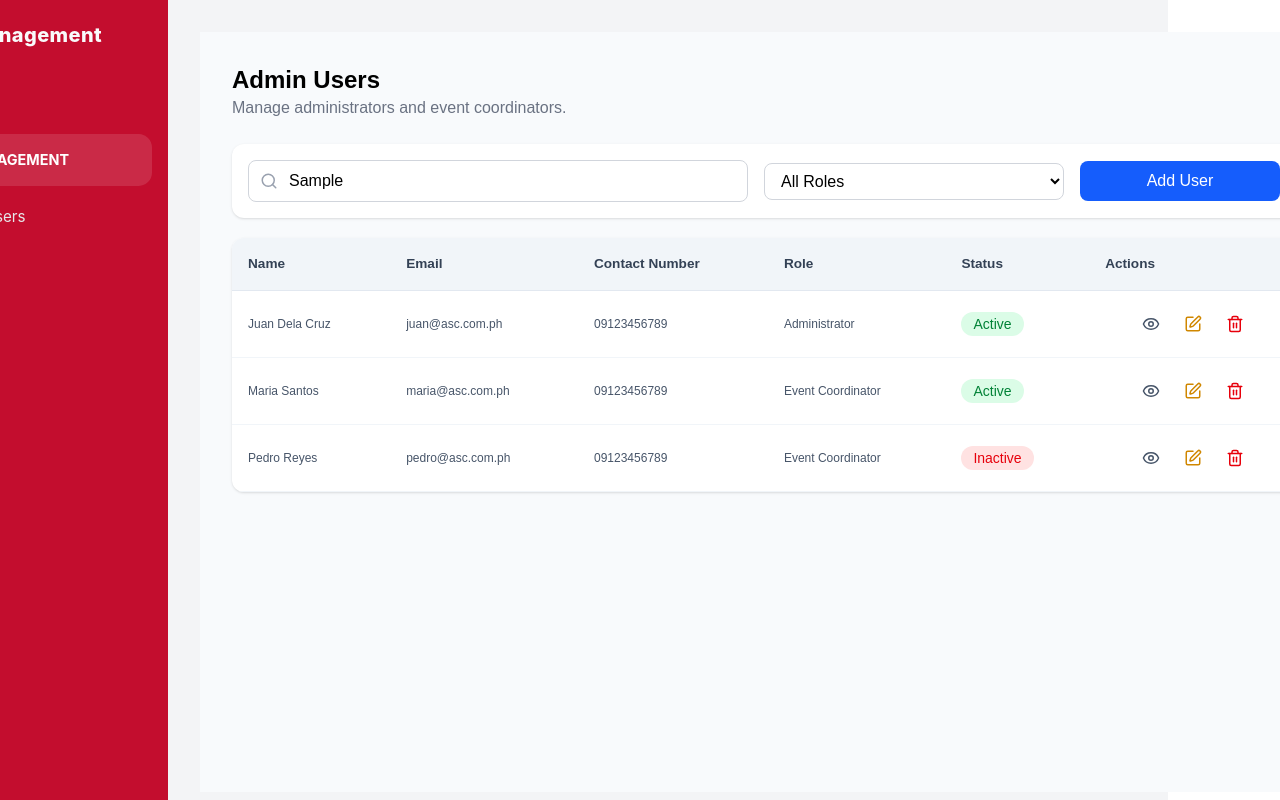
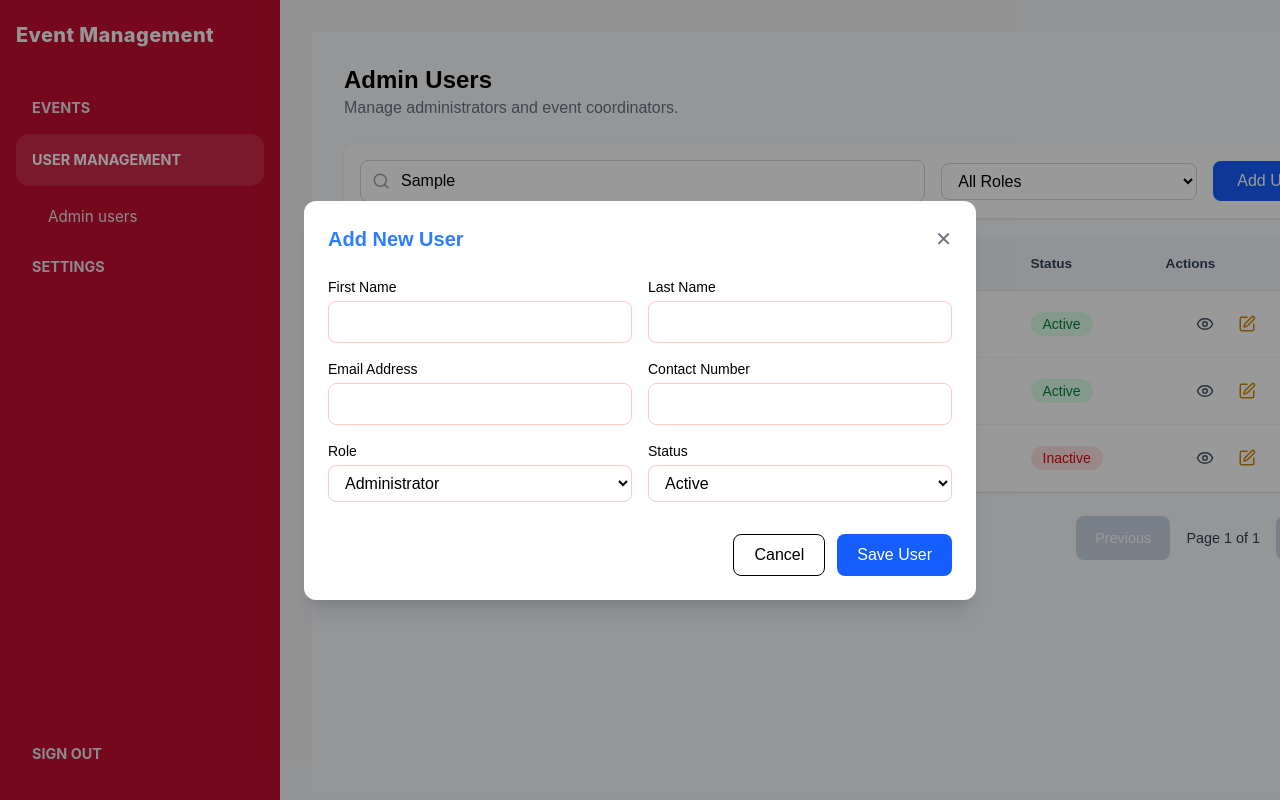
Before and after one commit to SHAINAMODESTO/asc-event, a React (Vite) app: page /useradmin-table in a window 1280 px wide. Both pictures are taken after typing "Sample" into the empty fields and a click on the button "Add User". Built offline with nearby package versions, Linux system fonts and the light colour scheme; no server answers.

Commit message:
Add New User Modal in User Admin Page

```diff
--- a/src/components/UserAdminTable.jsx
+++ b/src/components/UserAdminTable.jsx
@@ -1,5 +1,10 @@
 import { Plus, Search, Edit, Eye, Trash2 } from "lucide-react";
 import "./EventAttendees.css";
+import { useState } from "react";
+
+
+
+
 
 
 const users = [
@@ -28,9 +33,21 @@
     status: "Inactive",
   },
 ];
- // const [page, setPage] = useState(1);
 
 export default function UserAdminTable() {
+        const [page, setPage] = useState(1);
+        const [limit] = useState(10);
+        const [totalPages, setTotalPages] = useState(1);
+        const [showAddUserModal, setShowAddUserModal] = useState(false);
+
+        const [newUser, setNewUser] = useState({
+        firstName: "",
+        lastName: "",
+        email: "",
+        contactNumber: "",
+        role: "Administrator",
+        status: "Active",
+        });
   return (
     <div className="event-attendees-page">
       <div className="flex justify-between items-center mb-6">
@@ -40,41 +57,43 @@
             Manage administrators and event coordinators.
           </p>
             </div>
-
-
          </div>
 
         <div className="bg-white rounded-xl shadow p-4 mb-5">
-        <div className="flex items-center gap-4">
+                <div className="flex flex-col lg:flex-row gap-4 lg:items-center">
+
                 {/* Search */}
-            <div className="relative">
+                <div className="relative flex-1">
                 <Search
                     size={18}
                     className="absolute left-3 top-1/2 -translate-y-1/2 text-gray-400"
                 />
+
                 <input
                     type="text"
                     placeholder="Search user..."
-                className="w-[500px] border border-gray-300 rounded-lg pl-10 pr-3 py-2"
+                    className="w-full border border-gray-300 rounded-lg pl-10 pr-3 py-2"
                 />
                 </div>
 
-            {/* Role Filter */}
-            <select className="w-[300px] border border-gray-300 rounded-lg px-3 py-2">
+                {/* Role */}
+                <select className="w-full lg:w-64 border border-gray-300 rounded-lg px-3 py-2">
                 <option>All Roles</option>
                 <option>Administrator</option>
                 <option>Event Coordinator</option>
                 </select>
 
-            {/* Add User Button */}
-            <button className="w-[200px] bg-blue-600 text-white rounded-lg px-4 py-2 hover:bg-blue-700">
+                {/* Button */}
+                <button className="w-full lg:w-auto bg-blue-600 text-white rounded-lg px-6 py-2 hover:bg-blue-700 whitespace-nowrap"
+                 onClick={() => setShowAddUserModal(true)}>
                 Add User
                 </button>
+
             </div>
             </div>
 
-      <div className="bg-white rounded-xl shadow overflow-hidden">
-        <table className="attendees-table max-h-[600px] overflow-auto">
+      <div className="bg-white rounded-xl shadow overflow-x-auto">
+        <table className="min-w-[900px] w-full attendees-table">
           <thead className="bg-gray-100">
             <tr className="text-left">
               <th className="p-4">Name</th>
@@ -127,7 +146,8 @@
             ))}
           </tbody>
         </table>
-         {/* Pagination
+     </div>
+         {/* Pagination */}
             <div className="pagination">
                 <button
                 disabled={page === 1}
@@ -146,8 +166,117 @@
                 >
                 Next
                 </button>
-            </div>*/}
             </div>
+            {showAddUserModal && (
+                <div className="fixed inset-0 bg-black/40 flex items-center justify-center z-50">
+                    <div className="bg-white rounded-xl shadow-xl w-full max-w-2xl p-6">
+
+                    <div className="flex justify-between items-center mb-6">
+                        <h2 className="text-xl font-bold text-blue-500">
+                        Add New User
+                        </h2>
+
+
+                        <button
+                        onClick={() => setShowAddUserModal(false)}
+                        className="text-gray-500 hover:text-red-600 text-xl"
+                        >
+                        ✕
+                        </button>
+
+                    </div>
+
+                    <div className="grid grid-cols-1 md:grid-cols-2 gap-4">
+
+                        <div>
+                        <label className="block text-sm font-medium mb-1">
+                            First Name
+                        </label>
+
+                        <input
+                            type="text"
+                            className="w-full border border-red-200 rounded-lg px-3 py-2"
+                        />
+                        </div>
+
+                        <div>
+                        <label className="block text-sm font-medium mb-1">
+                            Last Name
+                        </label>
+
+                        <input
+                            type="text"
+                            className="w-full border border-red-200 rounded-lg px-3 py-2"
+                        />
+                        </div>
+
+                        <div>
+                        <label className="block text-sm font-medium mb-1">
+                            Email Address
+                        </label>
+
+                        <input
+                            type="email"
+                            className="w-full border border-red-200 rounded-lg px-3 py-2"
+                        />
+                        </div>
+
+                        <div>
+                        <label className="block text-sm font-medium mb-1">
+                            Contact Number
+                        </label>
+
+                        <input
+                            type="text"
+                            className="w-full border border-red-200 rounded-lg px-3 py-2"
+                        />
+                        </div>
+
+                        <div>
+                        <label className="block text-sm font-medium mb-1">
+                            Role
+                        </label>
+
+                        <select className="w-full border border-red-200 rounded-lg px-3 py-2">
+                            <option>Administrator</option>
+                            <option>Event Coordinator</option>
+                        </select>
+                        </div>
+
+                        <div>
+                        <label className="block text-sm font-medium mb-1">
+                            Status
+                        </label>
+
+                        <select className="w-full border border-red-200 rounded-lg px-3 py-2">
+                            <option>Active</option>
+                            <option>Inactive</option>
+                        </select>
+                        </div>
+
+                    </div>
+
+                    <div className="flex justify-end gap-3 mt-8">
+
+                        <button
+                        onClick={() => setShowAddUserModal(false)}
+                        className="px-5 py-2 border rounded-lg hover:bg-gray-100"
+                        >
+                        Cancel
+                        </button>
+
+                        <button
+                        className="px-5 py-2 bg-blue-600 text-white rounded-lg hover:bg-blue-700"
+                        >
+                        Save User
+                        </button>
+
+                    </div>
+
+                    </div>
+                </div>
+                )}
+
     </div>
   );
 }
```
Lines whose indentation alone changed are shown as unchanged.
